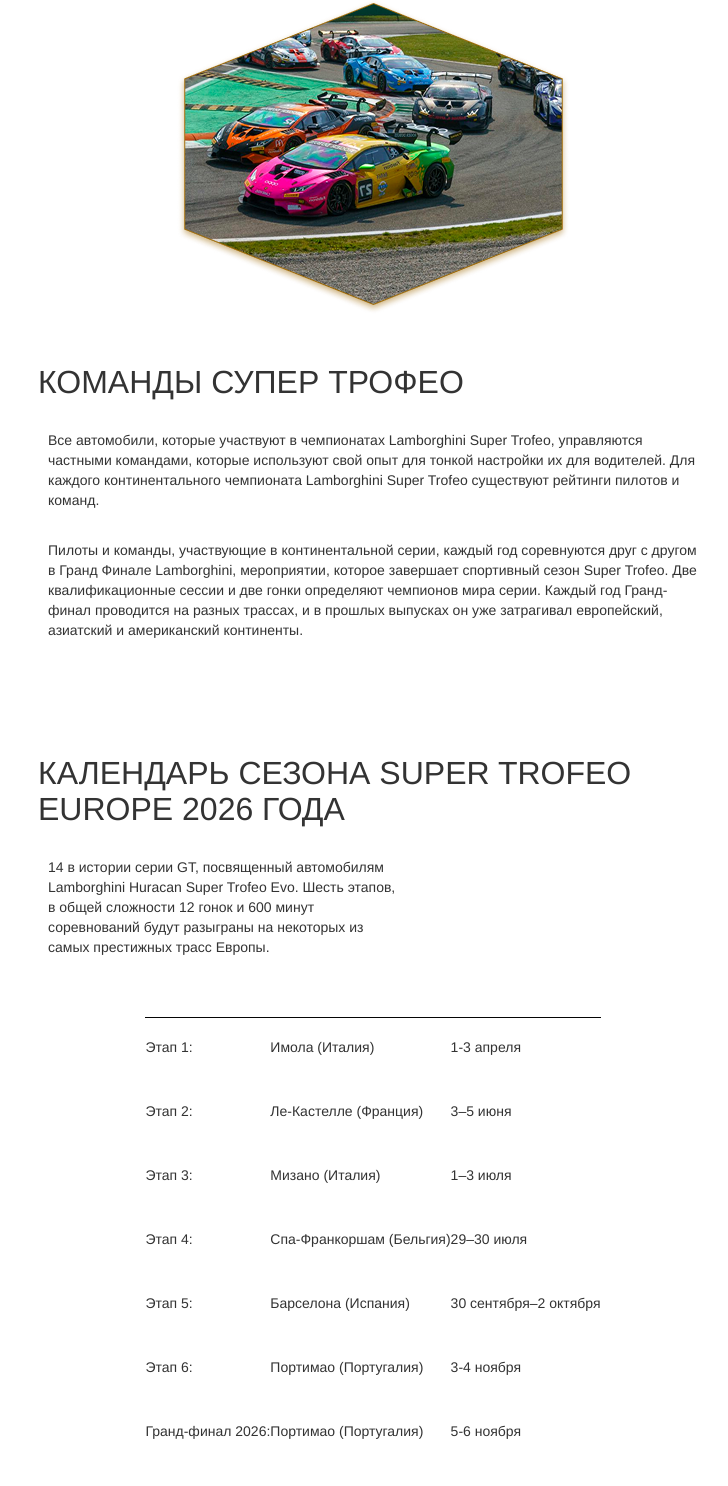
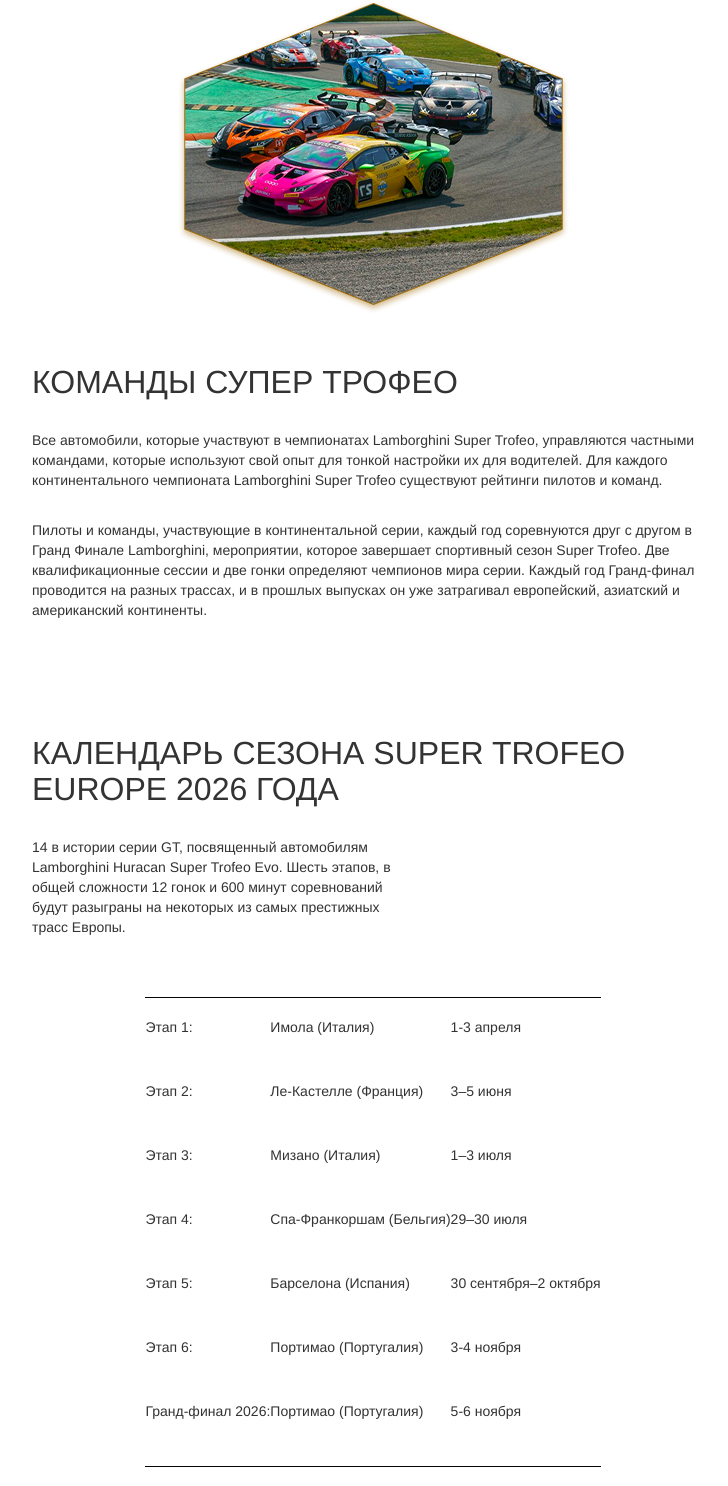
Before and after one commit to grishinde2006-collab/lamborgini, a Django app: page / in a window 1024 px wide. Shown: the part 1625-3111 px from the top of the page, without its empty margins (139-867 px from the left). Run offline with Django 5.2, Linux system fonts and the light colour scheme; some libraries are stand-ins or nearby versions.

Commit message:
Update style.css

```diff
--- a/main/static/main/css/style.css
+++ b/main/static/main/css/style.css
@@ -1059,41 +1059,42 @@ input[type=number] {
         text-align: center !important;
     }
 }
-/* ===== ПЛАНШЕТНАЯ ВЕРСИЯ (до 1024px) ===== */
-
-@media (max-width: 1024px) {
-    /* Заголовок "КОМАНДЫ СУПЕР ТРОФЕО" — по левому краю */
+/* ===== ТОЛЬКО ДЛЯ ПЛАНШЕТОВ (769px – 1024px) ===== */
+@media (min-width: 769px) and (max-width: 1024px) {
+    /* Заголовок "КОМАНДЫ СУПЕР ТРОФЕО" — по левому краю + отступ 2px */
     .info_part-second .info_title {
         text-align: left !important;
+        padding-left: 2px !important;
     }
 
     /* Текст "Команды супер трофео" — по левому краю */
     .info_part-second .info_text {
         text-align: left !important;
-        padding: 0 10px;
+        padding-left: 2px !important;
     }
 
     /* Контент блока команд — по левому краю */
     .info_part-second .info_content {
         text-align: left !important;
-        padding: 0 10px;
+        padding-left: 2px !important;
     }
 
-    /* Заголовок "календарь сезона Super Trofeo Europe 2026 года" — по левому краю */
+    /* Заголовок "календарь сезона Super Trofeo Europe 2026 года" — по левому краю + отступ 2px */
     .info_part-table .info_title {
         text-align: left !important;
+        padding-left: 2px !important;
     }
 
     /* Текст календаря — по левому краю */
     .info_part-table .info_text {
         text-align: left !important;
-        padding: 0 10px;
+        padding-left: 2px !important;
     }
 
     /* Контент календаря — по левому краю */
     .info_part-table .info_content {
         text-align: left !important;
-        padding: 0 10px;
+        padding-left: 2px !important;
     }
 
     /* Сама таблица — по левому краю */
```
